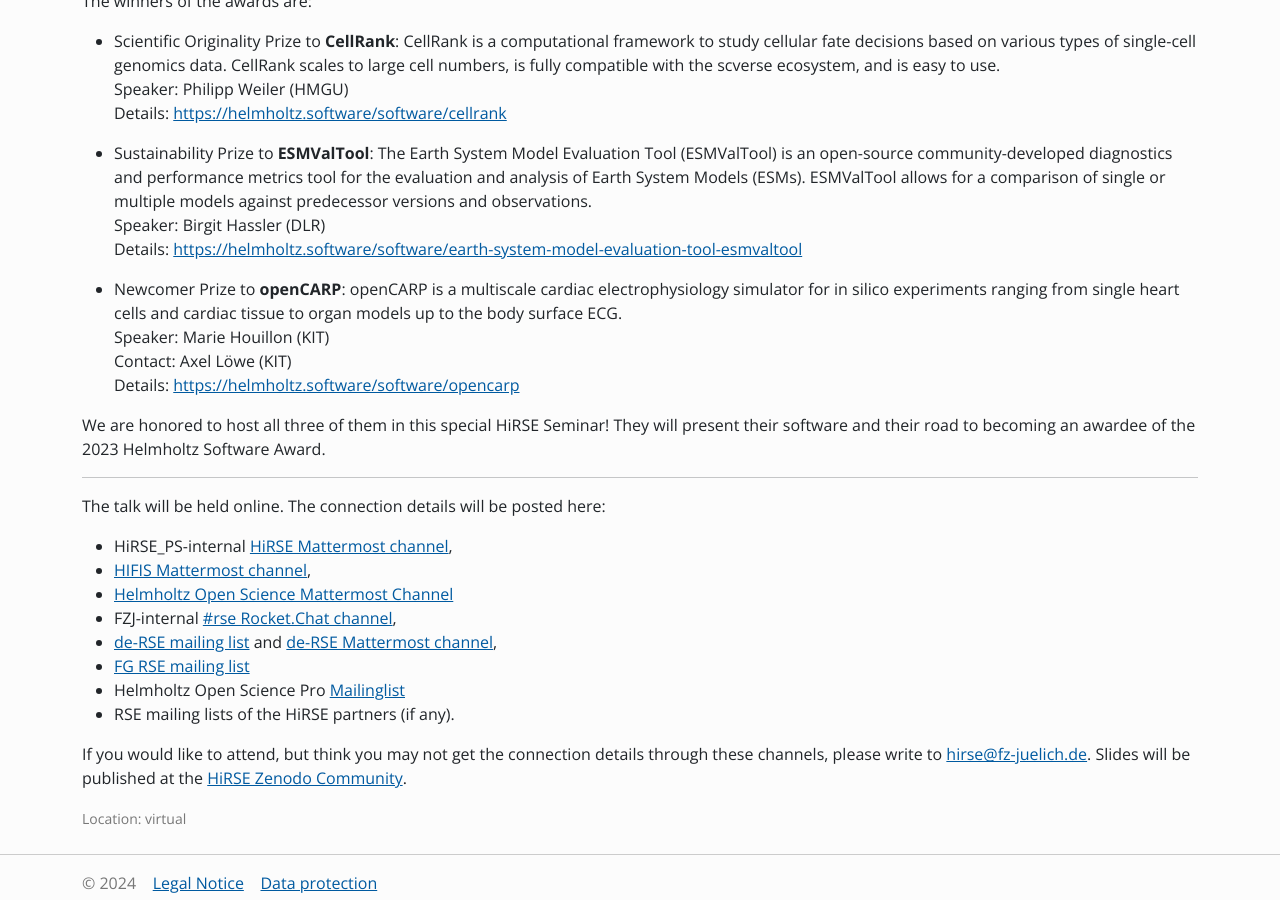
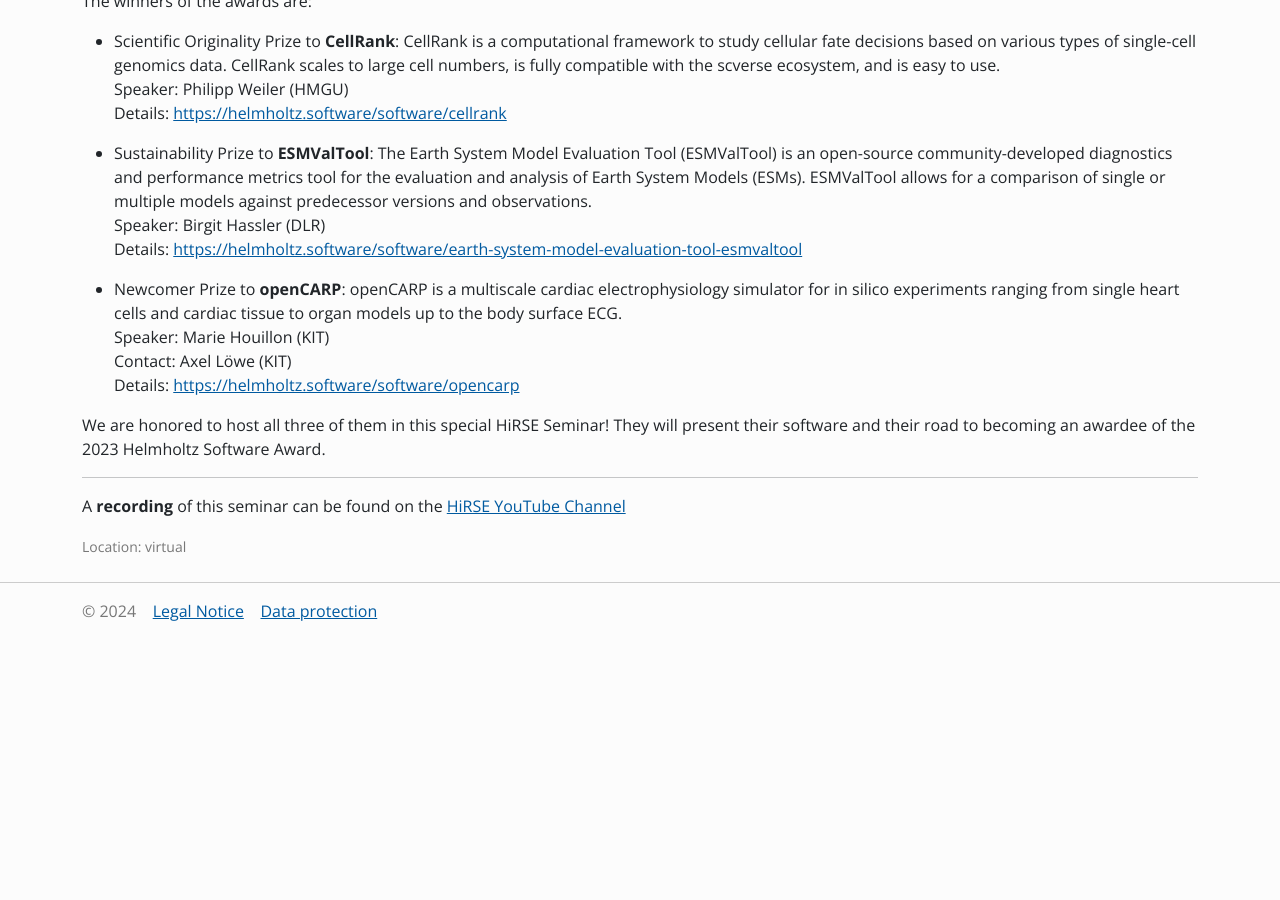
Before and after one commit to Helmholtz-HiRSE/helmholtz-hirse.github.io, a Jekyll site: the page built from _series/2024_09_23-seminar_32.md, in a window 1280 px wide and 900 px high, scrolled down 657 px. Built offline with Jekyll 4.4.1, drawn with Linux system fonts in a browser that asks for light colours; nearby versions of some CDN libraries; after the commit the page ends 1285 px from its top, so only the background shows below that.

Commit message:
Update 2024_09_23-seminar_32.md

```diff
--- a/_series/2024_09_23-seminar_32.md
+++ b/_series/2024_09_23-seminar_32.md
@@ -36,16 +36,4 @@
 We are honored to host all three of them in this special HiRSE Seminar! They will present their software and their road to becoming an awardee of the 2023 Helmholtz Software Award.
 
 ***
-
-The talk will be held online. The connection details will be posted here:
-
-* HiRSE_PS-internal [HiRSE Mattermost channel](https://mattermost.hzdr.de/hirse),
-* [HIFIS Mattermost channel](https://mattermost.hzdr.de/hifis),
-* [Helmholtz Open Science Mattermost Channel](https://mattermost.hzdr.de/open-science)
-* FZJ-internal [#rse Rocket.Chat channel](https://chat.fz-juelich.de/channel/rse),
-* [de-RSE mailing list](https://de-rse.org/de/join.html) and [de-RSE Mattermost channel](https://chat.gwdg.de/channel/derse),
-* [FG RSE mailing list](https://fg-rse.gi.de/weiteres/mailingliste)
-* Helmholtz Open Science Pro [Mailinglist](https://os.helmholtz.de/en/newsroom/mailing-list/)
-* RSE mailing lists of the HiRSE partners (if any).
-
-If you would like to attend, but think you may not get the connection details through these channels, please write to [hirse@fz-juelich.de](mailto:hirse@fz-juelich.de). Slides will be published at the [HiRSE Zenodo Community](https://zenodo.org/communities/hirse/).
+A **recording** of this seminar can be found on the [HiRSE YouTube Channel](https://www.youtube.com/watch?v=69Du371H0Uk)
```
